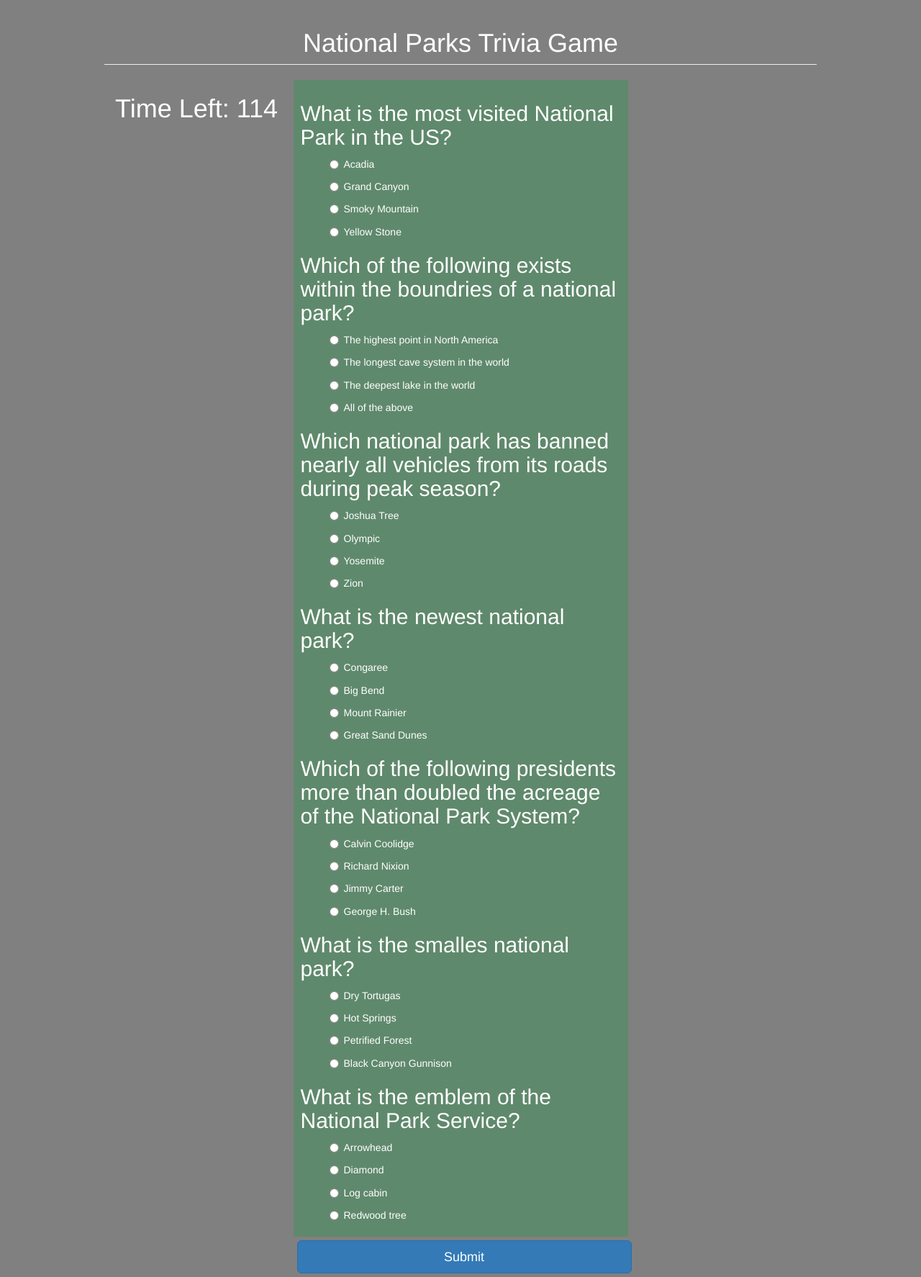
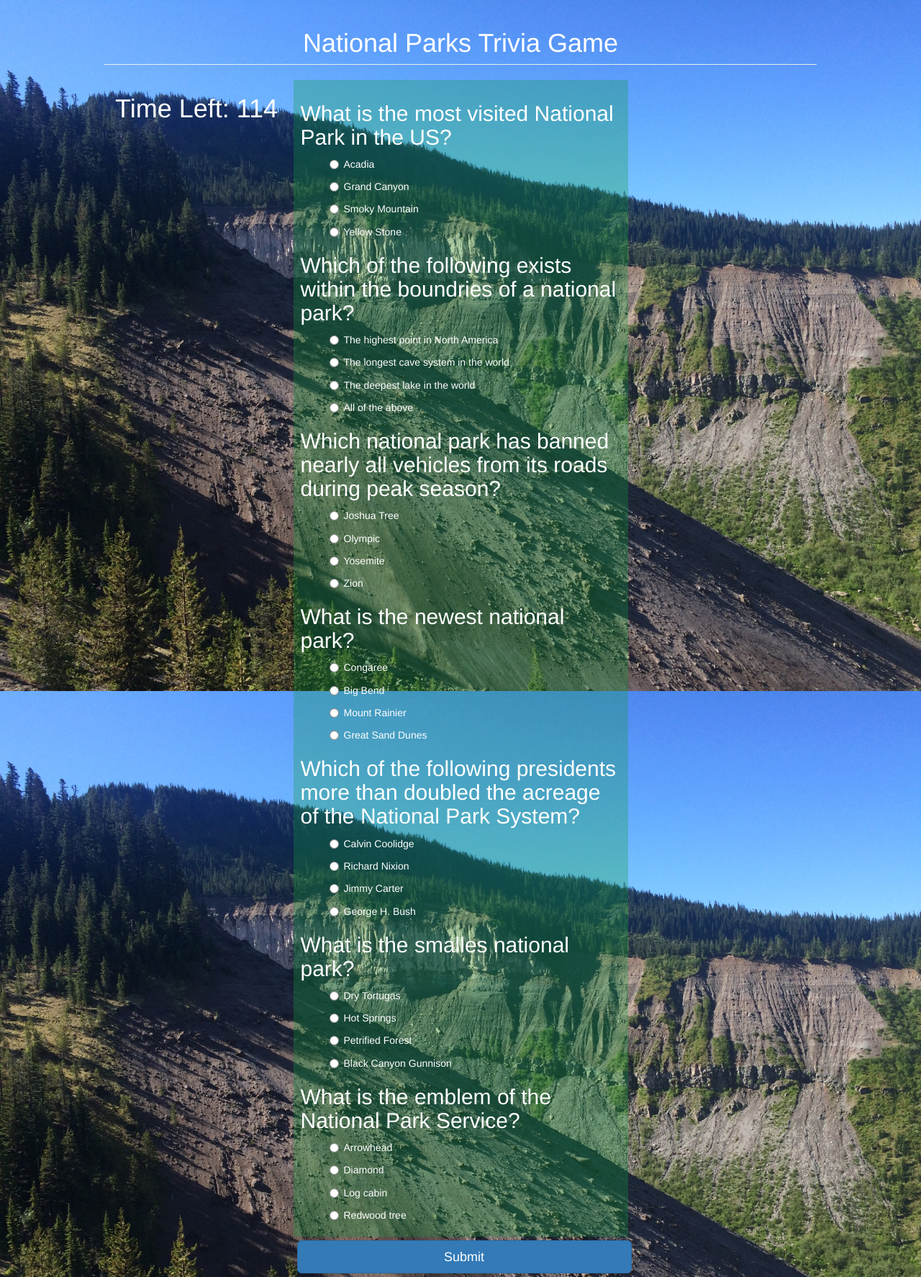
Before and after one commit to jjm552/TriviaGame, a PHP site: page / in a window 1280 px wide. Shown: the whole page at 72% size. Run offline with PHP 8.4, Linux system fonts and the light colour scheme; some libraries are stand-ins or nearby versions.

Commit message:
moved image to assets folder modified css

```diff
--- a/assets/css/style.css
+++ b/assets/css/style.css
@@ -1,5 +1,5 @@
 body{
-	background: asset-url(../images/bg0.jpg) no-repeat center center fixed;
+	background: url(../bg0.jpg) no-repeat center center fixed;
 	-webkit-background-size: cover;
 	-moz-background-size: cover;
 	-o-background-size: cover;
```
Also changed, not shown: assets/bg0.JPG (added).
